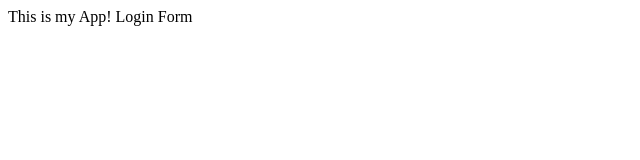
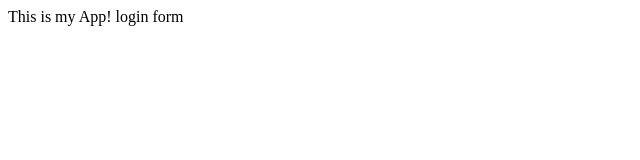
Before and after one commit to wowconnor/myappsample, a plain HTML site: page index.html in a window 1280 px wide. Shown: the full height of the page, 0-640 px from the left. Drawn offline with Linux system fonts and the light colour scheme.

Commit message:
login form

```diff
--- a/index.html
+++ b/index.html
@@ -4,6 +4,6 @@
   <head/>
   <body>
       This is my App!
-      Login Form
+      login form
   <body/>
 </html>
```
